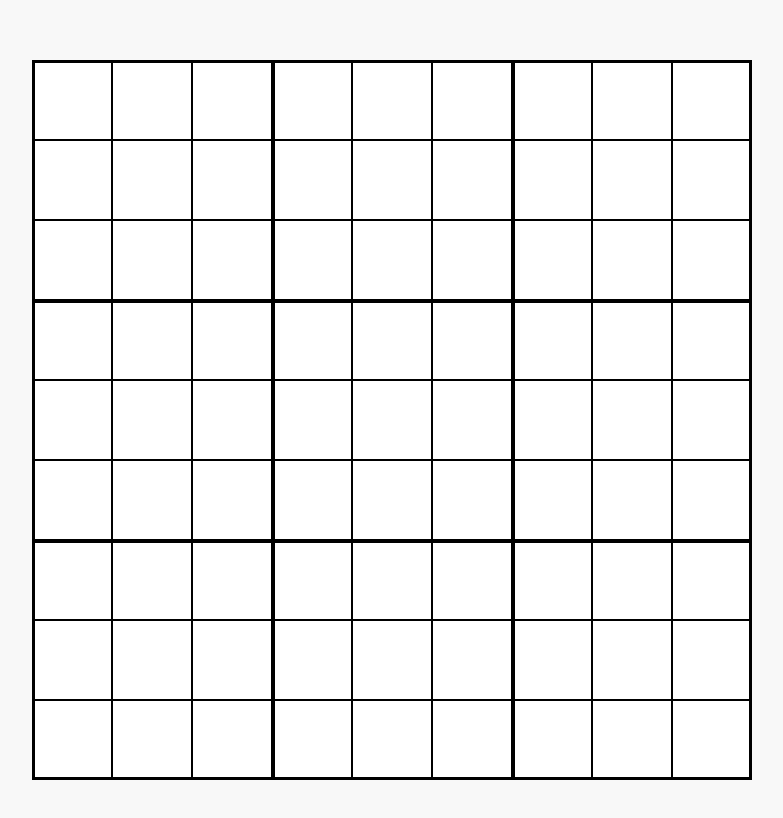
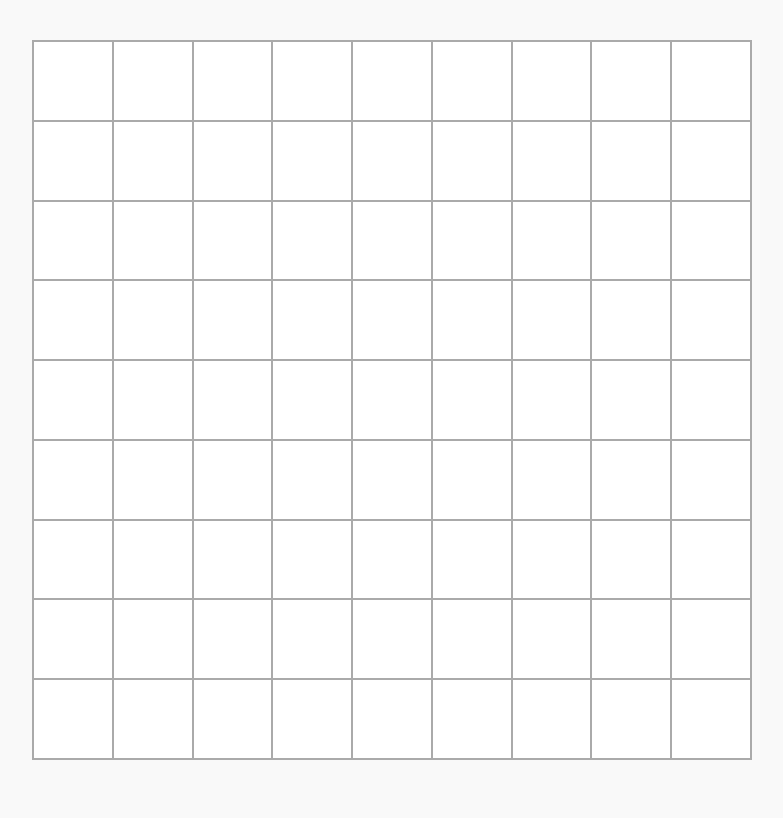
Before and after one commit to AmadeuszB94/SUDOKU, a plain HTML site: page index.html in a window 1280 px wide. Shown: the whole page, without its empty margins (248-1031 px from the left). Drawn offline with Linux system fonts and the light colour scheme.

Commit message:
Update index.html

```diff
--- a/index.html
+++ b/index.html
@@ -5,6 +5,10 @@
   <meta name="viewport" content="width=device-width, initial-scale=1.0" />
   <title>Sudoku</title>
   <style>
+    * {
+      box-sizing: border-box;
+    }
+
     body {
       margin: 0;
       padding: 20px;
@@ -13,7 +17,7 @@
       justify-content: center;
       align-items: center;
       height: 100vh;
-      background: #f8f8f8;
+      background: #f9f9f9;
     }
 
     .sudoku {
@@ -22,12 +26,13 @@
       grid-template-rows: repeat(9, 1fr);
       width: 90vmin;
       height: 90vmin;
+      border: 1px solid #aaa;
     }
 
     .cell {
-      background: white;
+      border: 1px solid #aaa;
+      background-color: white;
       aspect-ratio: 1 / 1;
-      box-sizing: border-box;
     }
   </style>
 </head>
@@ -35,26 +40,12 @@
   <div class="sudoku" id="sudoku"></div>
 
   <script>
-    const container = document.getElementById("sudoku");
+    const board = document.getElementById("sudoku");
 
-    for (let row = 0; row < 9; row++) {
-      for (let col = 0; col < 9; col++) {
-        const cell = document.createElement("div");
-        cell.className = "cell";
-
-        // Ustal grubość ramek na podstawie pozycji
-        const top = row % 3 === 0 ? 3 : 1;
-        const bottom = row === 8 ? 3 : 0;
-        const left = col % 3 === 0 ? 3 : 1;
-        const right = col === 8 ? 3 : 0;
-
-        cell.style.borderTop = `${top}px solid black`;
-        cell.style.borderBottom = `${bottom || 1}px solid black`;
-        cell.style.borderLeft = `${left}px solid black`;
-        cell.style.borderRight = `${right || 1}px solid black`;
-
-        container.appendChild(cell);
-      }
+    for (let i = 0; i < 81; i++) {
+      const cell = document.createElement("div");
+      cell.classList.add("cell");
+      board.appendChild(cell);
     }
   </script>
 </body>
```
